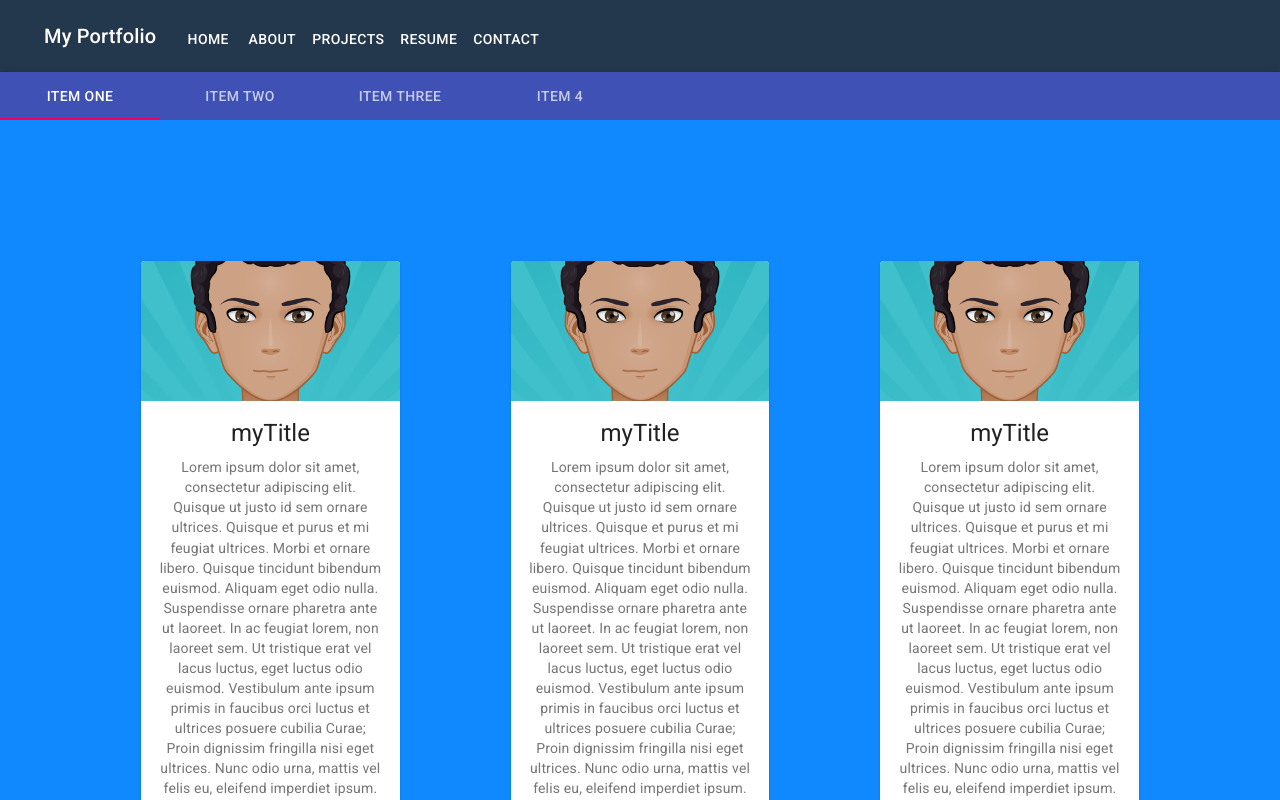
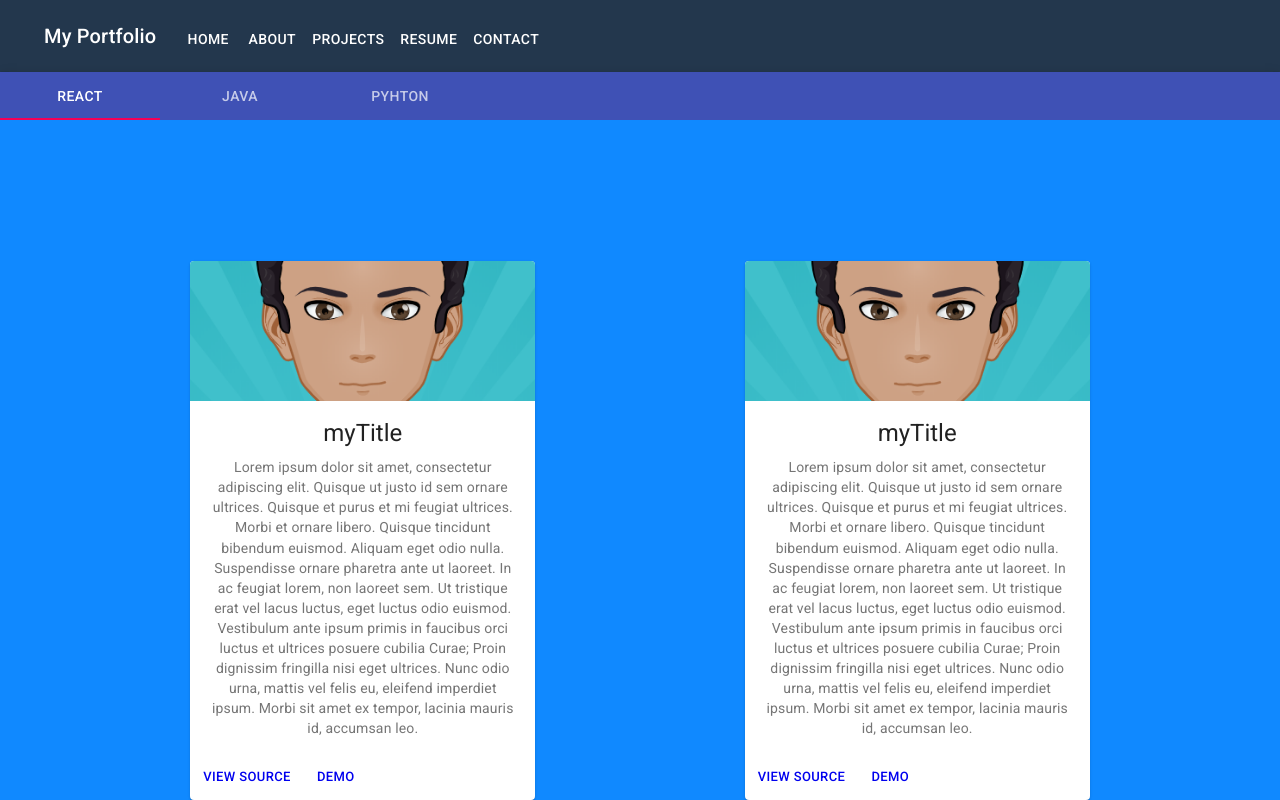
Before and after one commit to OmriGalShen/My-Portfolio, a React (Create React App) app: page /projects in a window 1280 px wide. Shown: the top 800 px of the page. Built offline with nearby package versions, Linux system fonts and the light colour scheme.

Commit message:
made projects dynamic

```diff
--- a/package.json
+++ b/package.json
@@ -10,7 +10,8 @@
     "react-router-dom": "^5.1.2",
     "react-scripts": "3.1.2",
     "react-social-icons": "^4.1.0",
-    "tachyons": "^4.11.1"
+    "tachyons": "^4.11.1",
+    "uuid": "^3.3.3"
   },
   "scripts": {
     "start": "react-scripts start",
--- a/src/components/projects/Projects.js
+++ b/src/components/projects/Projects.js
@@ -9,6 +9,7 @@ import Typography from "@material-ui/core/Typography";
 import Box from "@material-ui/core/Box";
 import MediaCard from "./MediaCard";
 import { projectList } from "./myProjects";
+import uuid4 from "uuid/v4";
 
 function TabPanel(props) {
   const { children, value, index, ...other } = props;
@@ -45,9 +46,50 @@ const useStyles = makeStyles(theme => ({
   }
 }));
 
+const getProjectsType = myList => {
+  let typeList = myList.map(project => project.type);
+  return Array.from(new Set(typeList));
+};
+
 const Projects = props => {
   const classes = useStyles();
   const [value, setValue] = React.useState(0);
+
+  //build the projects tabs
+  const projectTyps = getProjectsType(projectList);
+  let projectTabs = [];
+  for (let i = 0; i < projectTyps.length; i++) {
+    projectTabs.push(<Tab key={uuid4()} label={projectTyps[i]} />);
+  }
+  //
+
+  //build the projects tab panels
+  let projectTabPanels = [];
+  for (let ind = 0; ind < projectTyps.length; ind++) {
+    let currentProjects = projectList.filter(
+      project => project.type === projectTyps[ind]
+    );
+    let currentTabPanel = (
+      <TabPanel
+        key={uuid4()}
+        value={value}
+        index={ind}
+        className={classes.tabPanel}
+      >
+        <div className="cards">
+          {currentProjects.map((cardInfo, index) => {
+            return (
+              <div className="card" key={uuid4()}>
+                <MediaCard cardInfo={cardInfo} />
+              </div>
+            );
+          })}
+        </div>
+      </TabPanel>
+    );
+    projectTabPanels.push(currentTabPanel);
+  }
+  //
 
   const handleChange = (event, newValue) => {
     setValue(newValue);
@@ -62,56 +104,10 @@ const Projects = props => {
             onChange={handleChange}
             aria-label="simple tabs example"
           >
-            <Tab label="Item One" />
-            <Tab label="Item Two" />
-            <Tab label="Item Three" />
-            <Tab label="Item 4" />
+            {projectTabs}
           </Tabs>
         </AppBar>
-        <TabPanel value={value} index={0} className={classes.tabPanel}>
-          <div className="cards">
-            {projectList.map((cardInfo, index) => {
-              return (
-                <div className="card" key={index}>
-                  <MediaCard cardInfo={cardInfo} />
-                </div>
-              );
-            })}
-          </div>
-        </TabPanel>
-        <TabPanel value={value} index={1} className={classes.tabPanel}>
-          <div className="cards">
-            {projectList.map((cardInfo, index) => {
-              return (
-                <div className="card" key={index}>
-                  <MediaCard cardInfo={cardInfo} />
-                </div>
-              );
-            })}
-          </div>
-        </TabPanel>
-        <TabPanel value={value} index={2} className={classes.tabPanel}>
-          <div className="cards">
-            {projectList.map((cardInfo, index) => {
-              return (
-                <div className="card" key={index}>
-                  <MediaCard cardInfo={cardInfo} />
-                </div>
-              );
-            })}
-          </div>
-        </TabPanel>
-        <TabPanel value={value} index={3} className={classes.tabPanel}>
-          <div className="cards">
-            {projectList.map((cardInfo, index) => {
-              return (
-                <div className="card" key={index}>
-                  <MediaCard cardInfo={cardInfo} />
-                </div>
-              );
-            })}
-          </div>
-        </TabPanel>
+        {projectTabPanels}
       </div>
     </div>
   );
--- a/src/components/projects/myProjects.js
+++ b/src/components/projects/myProjects.js
@@ -2,6 +2,7 @@ import img from "../../assets/images/myAvatar.png";
 
 export const projectList = [
   {
+    type: "React",
     image: img,
     title: "myTitle",
     description:
@@ -10,6 +11,16 @@ export const projectList = [
     demoLink: "https://google.com"
   },
   {
+    type: "React",
+    image: img,
+    title: "myTitle",
+    description:
+      "Lorem ipsum dolor sit amet, consectetur adipiscing elit. Quisque ut justo id sem ornare ultrices. Quisque et purus et mi feugiat ultrices. Morbi et ornare libero. Quisque tincidunt bibendum euismod. Aliquam eget odio nulla. Suspendisse ornare pharetra ante ut laoreet. In ac feugiat lorem, non laoreet sem. Ut tristique erat vel lacus luctus, eget luctus odio euismod. Vestibulum ante ipsum primis in faucibus orci luctus et ultrices posuere cubilia Curae; Proin dignissim fringilla nisi eget ultrices. Nunc odio urna, mattis vel felis eu, eleifend imperdiet ipsum. Morbi sit amet ex tempor, lacinia mauris id, accumsan leo.",
+    projectLink: "https://google.com",
+    demoLink: "https://google.com"
+  },
+  {
+    type: "Java",
     image: img,
     title: "myTitle",
     description:
@@ -17,6 +28,7 @@ export const projectList = [
     projectLink: "https://google.com"
   },
   {
+    type: "Pyhton",
     image: img,
     title: "myTitle",
     description:
```
